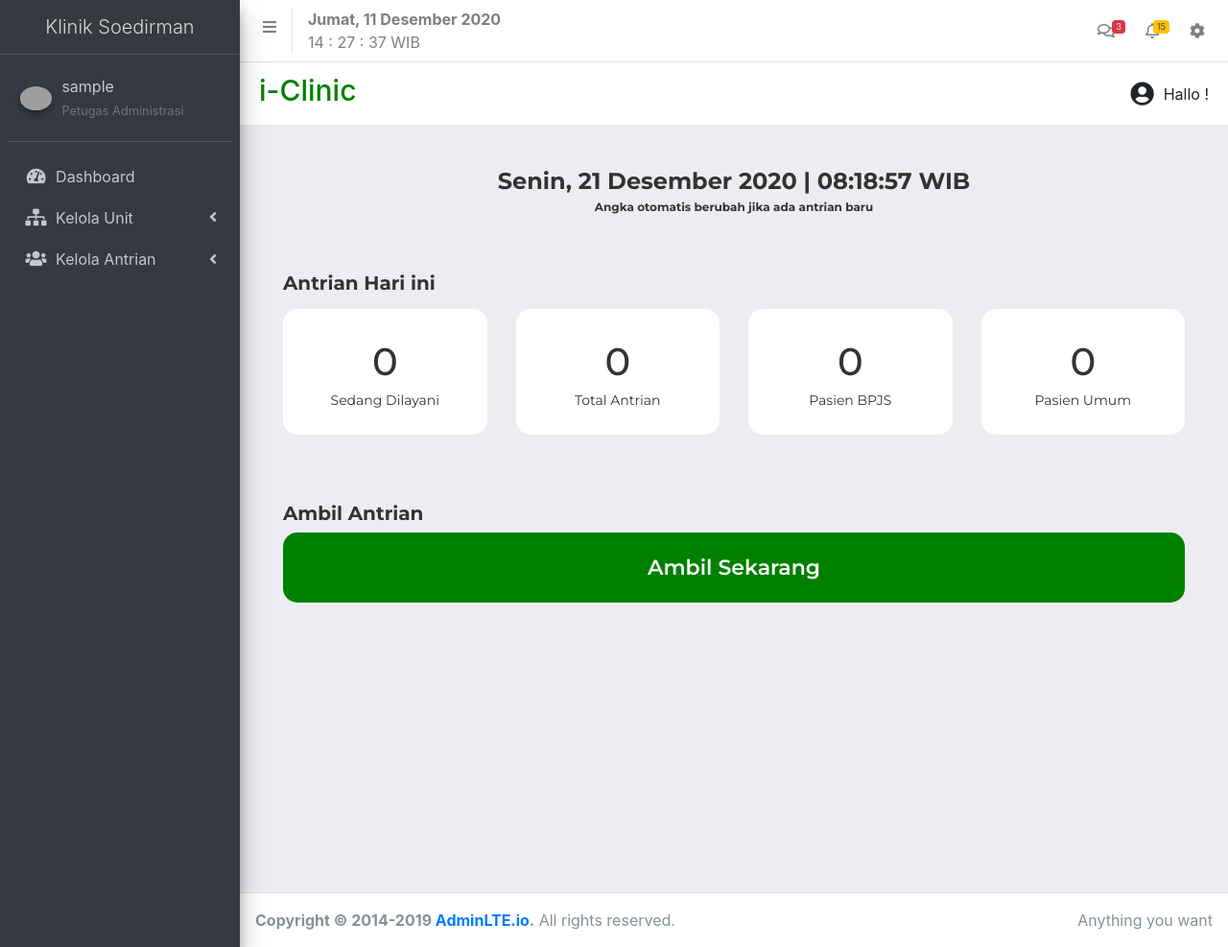
After one commit to rulyadhika/iclinic, a PHP site: page /web/admin/ambilantrian.php in a window 1280 px wide. The commit adds this page. Shown: the whole page at 96% size. Run offline with PHP 8.4, Linux system fonts and the light colour scheme; the visitor is signed in with stand-in values (Sample User, id 1); data that the repository does not hold is empty; grey boxes are pictures that could not be loaded.

Commit message:
merubah metode pengambilan data pada halaman index, menambahkan fitur ambil antrian administrasi, merubah query untuk insert pendaftaran periksa offline, memperbaiki bug pada halaman edit dan insert user

```diff
--- /dev/null
+++ b/admin/ambilantrian.php
@@ -0,0 +1,286 @@
+<?php
+session_start();
+require '../utility/function.php';
+
+//constant agar bisa mengakses components navbar dan sidebar
+define("root",true);
+
+//untuk merubah counter antrian pasien
+if(isset($_POST['refresh'])){
+    $dilayani = select("SELECT nomor_antrian FROM tb_counter WHERE id_unit = 1 AND tanggal_pengoperasian = CURRENT_DATE()");
+
+    if($dilayani == NULL){
+        $dilayani = 0;
+    }else{
+        $dilayani = (int) $dilayani[0]['nomor_antrian'];
+    }
+
+    $pasienBPJSOnline = select("SELECT COUNT(id) FROM tb_pendaftaran_online WHERE tanggal_periksa = CURRENT_DATE() AND jenis_pembiayaan = 'BPJS'")[0]['COUNT(id)'];
+    $pasienBPJSOffline = select("SELECT COUNT(id) FROM tb_pendaftaran_offline WHERE tanggal_periksa = CURRENT_DATE() AND no_bpjs IS NOT NULL")[0]['COUNT(id)'];
+    $pasienBPJS = $pasienBPJSOffline + $pasienBPJSOnline;
+
+    $pasienUmumOnline = select("SELECT COUNT(id) FROM tb_pendaftaran_online WHERE tanggal_periksa = CURRENT_DATE() AND jenis_pembiayaan = 'Umum'")[0]['COUNT(id)'];
+    $pasienUmumOffline = select("SELECT COUNT(id) FROM tb_pendaftaran_offline WHERE tanggal_periksa = CURRENT_DATE() AND no_bpjs IS NULL")[0]['COUNT(id)'];
+    $pasienUmum = $pasienUmumOffline + $pasienUmumOnline;
+
+    $qTotal = select("SELECT COUNT(id) FROM tb_antrian_administrasi WHERE tanggal_antrian = CURRENT_DATE()")[0]['COUNT(id)'];
+
+    $time_now = date("H:i:s",time());
+
+    echo json_encode(["dilayani"=>$dilayani,"qTotal"=>$qTotal,"pasienBPJS"=>$pasienBPJS,"pasienUmum"=>$pasienUmum,"time_now"=>$time_now]);die;
+}elseif(isset($_GET['takeAntrian'])){
+    // ambil antrian tombol handler
+    $hari_ini = date("Y-m-d",time());
+    $result = insertAntrianAdministrasi($hari_ini);
+
+    echo json_encode(["no_antrian"=>$result]);die;
+}
+
+?>
+
+<!DOCTYPE html>
+<html lang="en">
+<head>
+  <meta charset="utf-8">
+  <meta name="viewport" content="width=device-width, initial-scale=1">
+  <meta http-equiv="x-ua-compatible" content="ie=edge">
+
+  <title>AdminLTE 3 | Starter</title>
+
+  <!-- Font Awesome Icons -->
+  <link rel="stylesheet" href="../src/plugins/fontawesome-free/css/all.min.css">
+  <!-- Theme style -->
+  <link rel="stylesheet" href="../src/css/adminlte.min.css">
+  <link rel="preconnect" href="https://fonts.gstatic.com">
+  <link href="https://fonts.googleapis.com/css2?family=Montserrat:wght@300;400;500;600;700;800&display=swap" rel="stylesheet">
+
+  <style>
+      /* navigation bar */
+        .content nav {
+            height: 65px;
+            background-color: white;
+            display: flex;
+            justify-content: space-between;
+            align-items: center;
+            padding: 0 20px;
+            width: 100%;
+            z-index: 1;
+        }
+        .logo h1 {
+            font-size: 30px;
+            color: green;
+        }
+        .content nav .user {
+            display: flex;
+            align-items: center;
+        }
+        .content nav .user i{
+            font-size: 25px;
+            padding: 0 10px;
+        }
+      /* main */
+        .main {
+            font-size: 16px;
+            font-family: 'Montserrat', sans-serif;
+            background-color: #ECEDF0;
+            transition: margin 0.3s ease-out;
+            min-height: 100vh;
+            color: #333;
+        }
+
+        .main .content {
+            padding: 45px;
+        }
+        .main .content .center {
+            width: 300px;
+            margin: auto;
+        }
+
+        /*widget */
+        .main .content h4 {
+            text-align: center;
+            margin-top: 0;
+            font-weight: bold;
+        }
+        .main .content h5 {
+            padding-top: 20px;
+            font-weight: bold;
+        }
+        .main .grid-widget {
+            display: grid;
+            gap: 30px;
+            grid-template-columns: repeat(auto-fit, minmax(200px, 1fr));
+        }
+        .main .widget{
+            text-align: center;
+            font-size: 14px;
+            padding: 25px;
+            background-color: white;
+            border-radius: 15px;
+        }
+        .main .widget .nomor {
+            font-size: 40px;
+            font-weight: 500;
+        }
+
+        .main .content .antri-btn {
+            text-align: center;
+            font-size: 22px;
+            font-weight: 600;
+        }
+        .main .antri-btn a {
+            display: block;
+            padding: 20px;
+            color: white;
+            background-color: green;
+            border-radius: 15px;
+        }
+        .main .antri-btn a:hover{
+            background-color: rgb(6, 150, 6);
+        }
+
+        .loading{
+            width: 50px;
+        }
+  </style>
+
+</head>
+<body class="hold-transition sidebar-mini">
+<div class="wrapper">
+
+
+<?php require '../components/admin/navbar.php' ?>
+<?php require '../components/admin/sidebar.php' ?>
+
+  <!-- Content Wrapper. Contains page content -->
+  <div class="content-wrapper">
+    <!-- Content Header (Page header) -->
+    <!-- /.content-header -->
+    <!-- Main content -->
+    <div class="content" style="padding: 0;">
+        <nav>
+            <div class="logo">
+                <a href=""><h1>i-Clinic</h1></a>
+            </div>
+            <div class="user">
+                <i class="fas fa-user-circle"></i>
+                Hallo !
+            </div>
+        </nav>
+        <div class="main">
+            <div class="content">
+                <?php
+                function tglIndonesia($str){
+                    $tr   = trim($str);
+                    $str    = str_replace(array('Sun', 'Mon', 'Tue', 'Wed', 'Thu', 'Fri', 'Sat', 'January', 'February', 'March', 'April', 'May', 'June', 'July', 'August', 'September', 'October', 'November', 'December'), array('Minggu', 'Senin', 'Selasa', 'Rabu', 'Kamis', 'Jum\'at', 'Sabtu', 'Januari', 'Februari', 'Maret', 'April', 'Mei', 'Juni', 'Juli', 'Agustus', 'September', 'Oktober', 'November', 'Desember'), $tr);
+                    return $str;
+                }
+                ?>
+                <h4 style="margin-bottom: 5px;"><?php echo tglIndonesia(date('D, d F Y')); ?><span class="display_clock"></span></h4>
+                <h6 style="text-align: center; margin-top:0;margin-bottom:40px; font-weight:bold;font-size:12px">Angka otomatis berubah jika ada antrian baru</h6>
+                <h5 style="margin-bottom: 15px;">Antrian Hari ini</h5>
+                <div class="grid-widget">
+                    <div class="widget">
+                        <div class="nomor active_queue"><img src="../src/images/Spinner-1s-200px.svg" alt="" class="loading"></div>
+                        Sedang Dilayani
+                    </div>
+                    <div class="widget">
+                        <div class="nomor total_queue"><img src="../src/images/Spinner-1s-200px.svg" alt="" class="loading"></div>
+                        Total Antrian
+                    </div>
+                    <div class="widget">
+                        <div class="nomor bpjs_patient"><img src="../src/images/Spinner-1s-200px.svg" alt="" class="loading"></div>
+                        Pasien BPJS
+                    </div>
+                    <div class="widget">
+                        <div class="nomor umum_patient"><img src="../src/images/Spinner-1s-200px.svg" alt="" class="loading"></div>
+                        Pasien Umum
+                    </div>
+                </div>
+                <div class="grid-form" style="margin-top: 50px;">
+                    <div class="group-menu">
+                        <h5>Ambil Antrian</h5>
+                        <div class="antri-btn">
+                            <a href="javascript:void(0)" class="ambil_antrian">Ambil Sekarang</a>
+                        </div>
+                    </div>
+                </div>
+
+            </div>
+        </div>
+    </div>
+    <!-- /.content -->
+  </div>
+  <!-- /.content-wrapper -->
+
+  <!-- Control Sidebar -->
+  <aside class="control-sidebar control-sidebar-dark">
+    <!-- Control sidebar content goes here -->
+    <div class="p-3">
+      <h5>Title</h5>
+      <p>Sidebar content</p>
+    </div>
+  </aside>
+  <!-- /.control-sidebar -->
+
+  <!-- Main Footer -->
+  <footer class="main-footer">
+    <!-- To the right -->
+    <div class="float-right d-none d-sm-inline">
+      Anything you want
+    </div>
+    <!-- Default to the left -->
+    <strong>Copyright &copy; 2014-2019 <a href="https://adminlte.io">AdminLTE.io</a>.</strong> All rights reserved.
+  </footer>
+</div>
+<!-- ./wrapper -->
+
+<!-- REQUIRED SCRIPTS -->
+
+<!-- jQuery -->
+<script src="../src/plugins/jquery/jquery.min.js"></script>
+<!-- Bootstrap 4 -->
+<script src="../src/plugins/bootstrap/js/bootstrap.bundle.min.js"></script>
+<!-- AdminLTE App -->
+<script src="../src/js/adminlte.min.js"></script>
+
+<script>
+    function refresh(){
+        //refresh counter antrian
+        $.ajax({
+        url: "ambilantrian.php",
+        type : "POST",
+        data : {
+                refresh : true,
+            },
+        dataType : "JSON",
+        success: function(result){
+            $(".active_queue").text(result.dilayani);
+            $(".total_queue").text(result.qTotal);
+            $(".bpjs_patient").text(result.pasienBPJS);
+            $(".umum_patient").text(result.pasienUmum);
+            $(".display_clock").text(" | "+result.time_now+" WIB");
+        }});
+    }
+
+    refresh();
+    setInterval(refresh,7000);
+
+    // untuk ambil nomor antrian
+    $(".ambil_antrian").on("click",()=>{
+        $.ajax({
+            url: "ambilantrian.php",
+            type : "GET",
+            data : {
+                    takeAntrian : true,
+                },
+            dataType : "JSON",
+            success: function(result){
+                window.open("../utility/print.php?reg=adm&data-id="+result.no_antrian);
+                window.location.href = 'ambilantrian.php';
+        }});
+    })
+
+</script>
+</body>
+</html>
--- a/admin/edit.php
+++ b/admin/edit.php
@@ -232,11 +232,11 @@ $id = $_GET['id'];
                       <label class="col-sm-2 col-form-label">Jenis Kelamin </label>
                       <div class="col-sm-10 d-flex flex-row">
                           <div class="form-check my-auto mx-2">
-                            <input class="form-check-input" type="radio" name="jenis_kelamin" id="laki - laki" value="laki - laki" <?= $data_user['jenis_kelamin']=='laki - laki'?'checked':''; ?> required>
+                            <input class="form-check-input" type="radio" name="jenis_kelamin" id="laki - laki" value="Laki - laki" <?= $data_user['jenis_kelamin']=='Laki - laki'?'checked':''; ?> required>
                             <label class="form-check-label" for="laki - laki">Laki - laki</label>
                           </div>
                           <div class="form-check my-auto mx-2">
-                            <input class="form-check-input" type="radio" name="jenis_kelamin" id="perempuan" value="perempuan" <?= $data_user['jenis_kelamin']=='perempuan'?'checked':''; ?>>
+                            <input class="form-check-input" type="radio" name="jenis_kelamin" id="perempuan" value="Perempuan" <?= $data_user['jenis_kelamin']=='Perempuan'?'checked':''; ?>>
                             <label class="form-check-label" for="perempuan">Perempuan</label>
                           </div>
                       </div>
@@ -247,7 +247,7 @@ $id = $_GET['id'];
                         <div class="input-group">
                           <select class="form-control" id="gol_darah" name="gol_darah" required>
                             <option hidden="" value="">-- Pilih Golongan Darah --</option>
-                            <option value=="Tidak Tau" <?= $data_user['gol_darah']=='Tidak Tau'?'selected':''; ?> >Tidak Tau</option>
+                            <option value=="Belum Tahu" <?= $data_user['gol_darah']=='Belum Tahu'?'selected':''; ?> >Belum Tahu</option>
                             <option value="A" <?= $data_user['gol_darah']=='A'?'selected':''; ?> >A</option>
                             <option value="B" <?= $data_user['gol_darah']=='B'?'selected':''; ?> >B</option>
                             <option value="AB" <?= $data_user['gol_darah']=='AB'?'selected':''; ?> >AB</option>
--- a/admin/insert.php
+++ b/admin/insert.php
@@ -290,11 +290,11 @@ $data = $_GET['data'];
                       <label class="col-sm-2 col-form-label">Jenis Kelamin </label>
                       <div class="col-sm-10 d-flex flex-row">
                           <div class="form-check my-auto mx-2">
-                            <input class="form-check-input" type="radio" name="jenis_kelamin" id="laki - laki" value="laki - laki" required>
+                            <input class="form-check-input" type="radio" name="jenis_kelamin" id="laki - laki" value="Laki - laki" required>
                             <label class="form-check-label" for="laki - laki">Laki - laki</label>
                           </div>
                           <div class="form-check my-auto mx-2">
-                            <input class="form-check-input" type="radio" name="jenis_kelamin" id="perempuan" value="perempuan">
+                            <input class="form-check-input" type="radio" name="jenis_kelamin" id="perempuan" value="Perempuan">
                             <label class="form-check-label" for="perempuan">Perempuan</label>
                           </div>
                       </div>
@@ -305,7 +305,7 @@ $data = $_GET['data'];
                         <div class="input-group">
                           <select class="form-control" id="gol_darah" name="gol_darah" required>
                             <option hidden="" value="">-- Pilih Golongan Darah --</option>
-                            <option value="belum_tahu">Belum tahu</option>
+                            <option value="Belum Tahu">Belum Tahu</option>
                             <option value="A">A</option>
                             <option value="B">B</option>
                             <option value="AB">AB</option>
--- a/admin/list.php
+++ b/admin/list.php
@@ -14,7 +14,7 @@ if($_SESSION['role']=='dev' || $_SESSION['role']=='kepala klinik'){
                         tb_biodata_user.no_hp,tb_biodata_user.alamat FROM tb_akun_user JOIN tb_biodata_user
                         ON tb_akun_user.id = tb_biodata_user.id_akun");
     }elseif($data=='pesan'){
-        $pesan = select("SELECT * FROM tb_saran_masukan");
+        $pesan = select("SELECT * FROM tb_saran_masukan ORDER BY waktu_submit DESC");
     }
 }
 
@@ -142,7 +142,7 @@ $no = 1;
                     <td class="font-weight-bold"><?= $no; ?></td>
                     <td ><?= $pesan['subject']; ?></td>
                     <td style="text-align: left;"><?= $pesan['pesan']; ?> <br> <br>
-                      <small class="font-italic text-muted">Dikirim pada : <?= strftime("%A, %d %B %Y (%H:%I:%S",$pesan['waktu_submit']); ?> WIB) </small>
+                      <small class="font-italic text-muted">Dikirim pada : <?= strftime("%A, %d %B %Y",$pesan['waktu_submit'])." (".date("H:i:s",$pesan['waktu_submit']); ?> WIB) </small>
                     </td>
                   </tr>
                   <?php $no++ ?>
--- a/components/admin/sidebar.php
+++ b/components/admin/sidebar.php
@@ -70,6 +70,7 @@ if($_SESSION['role'] === 'dev' || $_SESSION['role'] === 'kepala klinik'){
           <!-- Add icons to the links using the .nav-icon class
                with font-awesome or any other icon font library -->
 
+          <?php if($_SESSION['role']!='antrian adm') :?>
           <li class="nav-item">
             <a href="dashboard.php" class="nav-link">
               <i class="nav-icon fas fa-tachometer-alt"></i>
@@ -78,9 +79,22 @@ if($_SESSION['role'] === 'dev' || $_SESSION['role'] === 'kepala klinik'){
               </p>
             </a>
           </li>
+          <?php endif; ?>
+
+          <?php if($_SESSION['role']=='dev' || $_SESSION['role']=='antrian adm') :?>
+          <!-- menu ambil antrian administrasi -->
+            <li class="nav-item">
+              <a href="ambilantrian.php" class="nav-link">
+                <i class="nav-icon fa fa-ticket-alt"></i>
+                <p>
+                  Ambil Antrian
+                </p>
+              </a>
+            </li>
+          <?php endif; ?>
 
 
-          <?php if(strpos($_SESSION['role'],'dokter')===false) :?>
+          <?php if($_SESSION['role'] === 'dev' || $_SESSION['role'] === 'kepala klinik' || $_SESSION['role']=='petugas administrasi') :?>
             <!-- jika role user bukan dokter -->
           <li class="nav-item has-treeview <?= ($data=='administrasi' || $data=='poli klinik' || $data=='jadwal poli klinik')? 'menu-open' : '' ?>">
             <a href="#" class="nav-link <?= ($data=='administrasi' || $data=='poli klinik' || $data=='jadwal poli klinik')? 'active' : '' ?>">
@@ -149,6 +163,8 @@ if($_SESSION['role'] === 'dev' || $_SESSION['role'] === 'kepala klinik'){
 
           <?php endif; ?>
 
+          <?php if($_SESSION['role']!='antrian adm') :?>
+          <!-- kelola antrian -->
           <li class="nav-item has-treeview <?= ($queue=='administrasi' || $queue=='poli')? 'menu-open' : '' ?>">
             <a href="#" class="nav-link <?= ($queue=='administrasi' || $queue=='poli')? 'active' : '' ?>">
               <i class="nav-icon fa fa-users"></i>
@@ -200,6 +216,7 @@ if($_SESSION['role'] === 'dev' || $_SESSION['role'] === 'kepala klinik'){
               <?php endforeach; ?>
             </ul>
           </li>
+          <?php endif; ?>
         </ul>
       </nav>
       <!-- /.sidebar-menu -->
--- a/utility/function.php
+++ b/utility/function.php
@@ -195,13 +195,11 @@ setlocale(LC_ALL, 'id-ID', 'id_ID');
         $tanggal_periksa = date("Y-m-d",time());
         $verifikasi_pendaftaran = "Terverifikasi";
 
-        $no_antrian_administrasi = insertAntrianAdministrasi($tanggal_periksa);
         $no_antrian_poli = insertAntrianPoli($tanggal_periksa,$id_jadwal);
 
         $query = "INSERT INTO tb_pendaftaran_offline VALUES(
             '',
             $id_jadwal,
-            $no_antrian_administrasi,
             $no_antrian_poli,
             '$tanggal_periksa',
             $nik_pasien,
```
Also changed, not shown: index.php (+4 -3 lines), utility/print.php (+35 -3 lines).
